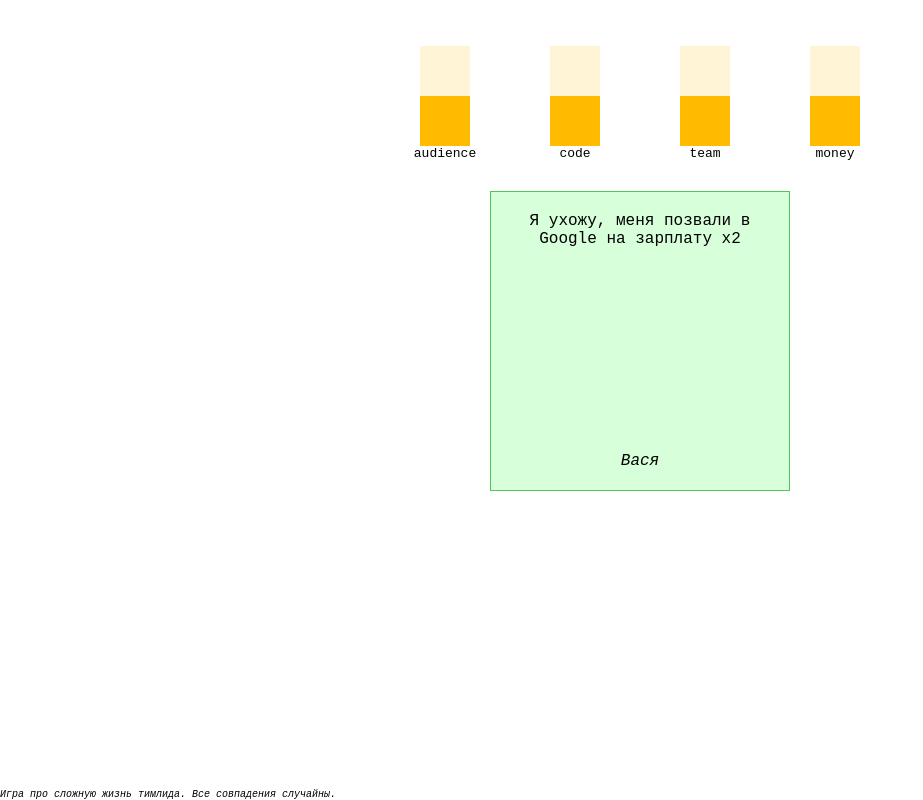
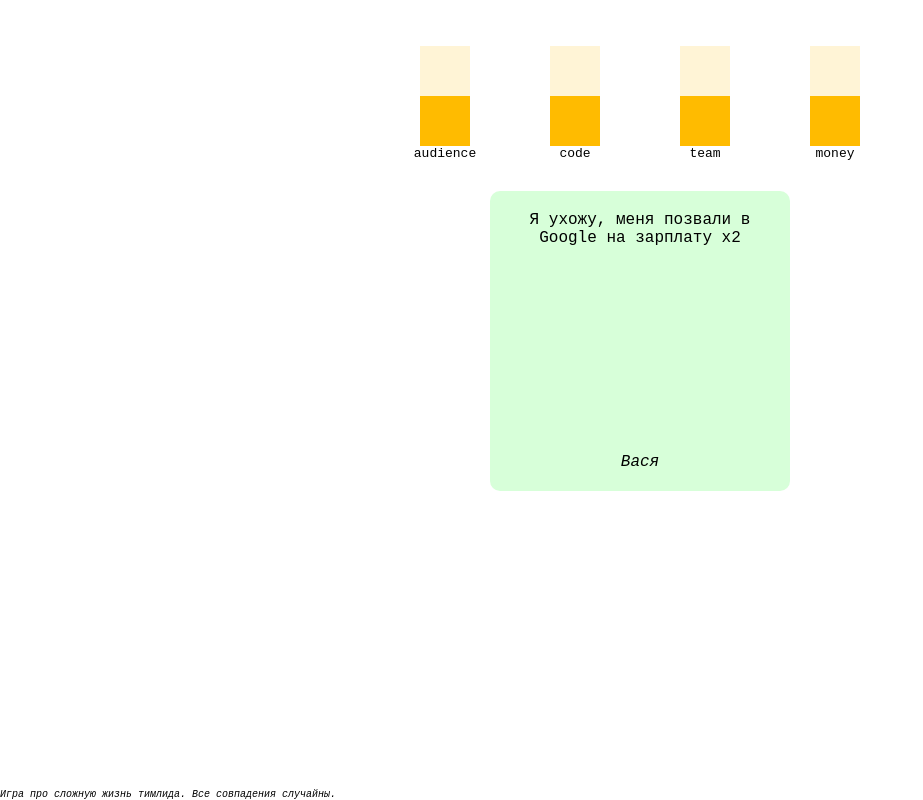
Before and after one commit to Trufi/teamlead-reigns, a React (Create React App) app: page / in a window 1280 px wide. Shown: the whole page, without its empty margins (0-923 px from the left). Built offline with nearby package versions, Linux system fonts and the light colour scheme.

Commit message:
Prettify

```diff
--- a/src/components/card/index.module.css
+++ b/src/components/card/index.module.css
@@ -13,7 +13,7 @@
     height: 300px;
     padding: 20px;
     background: #d7ffd9;
-    border: 1px solid rgb(76, 201, 86);
+    border-radius: 10px;
     cursor: pointer;
     text-align: center;
     user-select: none;
@@ -36,6 +36,7 @@
     display: flex;
     flex-flow: column;
     justify-content: center;
+    border-radius: 10px 10px 0 0;
     width: 300px;
     height: 100px;
     padding: 10px;
--- a/src/components/card/index.tsx
+++ b/src/components/card/index.tsx
@@ -7,7 +7,7 @@ export interface CardComponentProps {
     dispatch: Dispatch;
 }
 
-const choiceThreshold = 50;
+const choiceThreshold = 30;
 
 export const CardComponent = ({
     card: { character, description, yes, no },
--- a/src/suites/ads.ts
+++ b/src/suites/ads.ts
@@ -12,7 +12,7 @@ export const ads: Suite = {
             },
         },
         no: {
-            description: 'Плохо отразиться на аудитории',
+            description: 'Чёт, перебор',
             scores: {
                 audience: 5,
                 money: -10,
--- a/src/suites/offer.ts
+++ b/src/suites/offer.ts
@@ -5,12 +5,6 @@ export const offer: Suite = {
         character: 'Вася',
         description: 'Я ухожу, меня позвали в Google на зарплату х2',
         yes: {
-            description: 'Ну и катись!',
-            scores: {
-                team: -20,
-            },
-        },
-        no: {
             description: 'Поднять зп до х2',
             scores: {
                 money: -20,
@@ -36,5 +30,11 @@ export const offer: Suite = {
                 },
             },
         },
+        no: {
+            description: 'Ну и катись!',
+            scores: {
+                team: -20,
+            },
+        },
     },
 };
```
